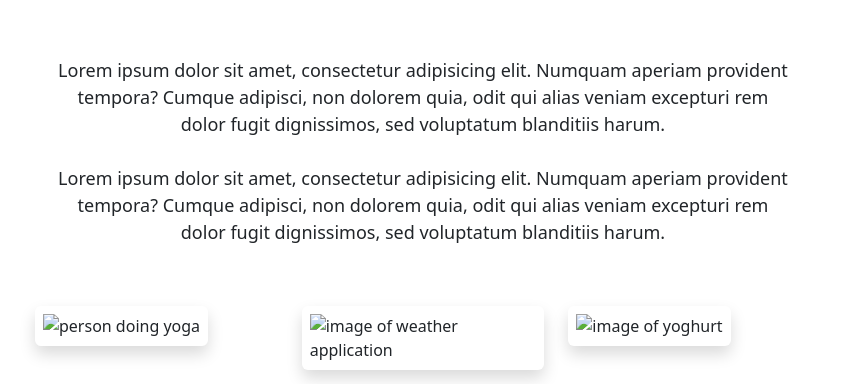
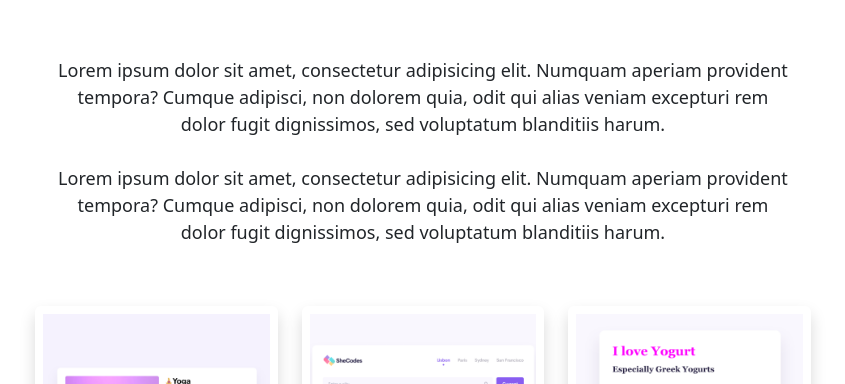
Before and after one commit to elisebastaens/portfolio-elise, a plain HTML site: page about.html in a window 1280 px wide. Shown: the part 231-615 px from the top of the page, without its empty margins (217-1062 px from the left). Drawn offline with nearby package versions, Linux system fonts and the light colour scheme.

Commit message:
added images

```diff
--- a/about.html
+++ b/about.html
@@ -35,13 +35,13 @@
     <div class="container">
       <div class="row">
         <div class="col-sm-4">
-          <img src="images/yoga.png" class="img-fluid p-2 shadow rounded" alt="person doing yoga" />
+          <img src="/images/yoga-app.png" class="img-fluid p-2 shadow rounded" alt="person doing yoga" />
         </div>
         <div class="col-sm-4">
-          <img src="images/weather.png" class="img-fluid p-2 shadow rounded" alt="image of weather application" />
+          <img src="/images/weather-app.png" class="img-fluid p-2 shadow rounded" alt="image of weather application" />
         </div>
         <div class="col-sm-4">
-          <img src="images/yogurt.png" class="img-fluid p-2 shadow rounded" alt="image of yoghurt"/>
+          <img src="/images/yoghurt-app.png" class="img-fluid p-2 shadow rounded" alt="image of yoghurt"/>
         </div>
       </div>
     </div>
```
Also changed, not shown: index.html (+3 -3 lines), images/weather-app.png (added), images/yoga-app.png (added), images/yoghurt-app.png (added).
